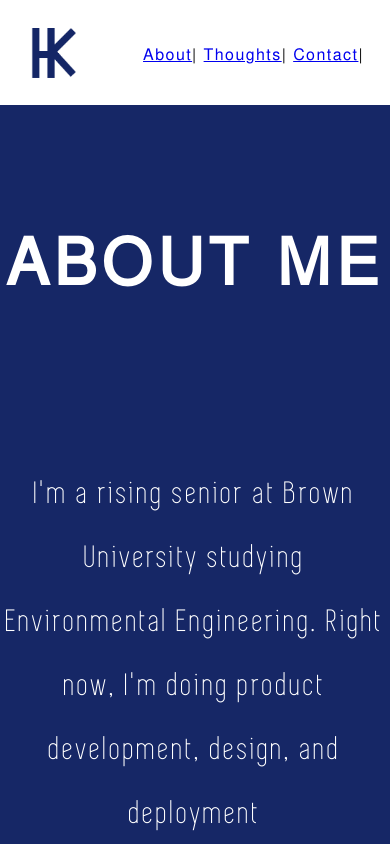
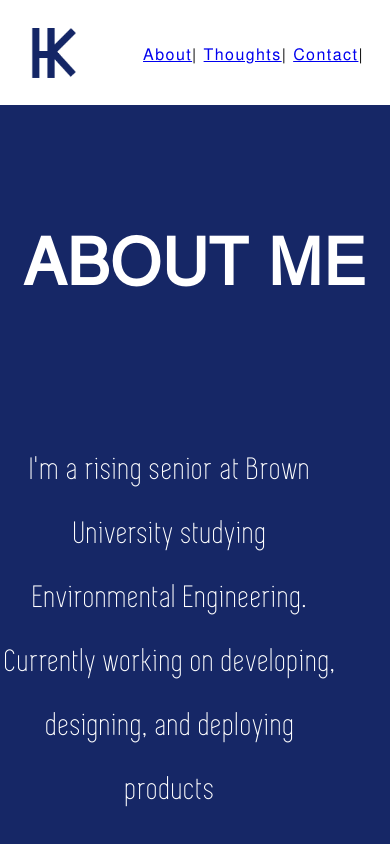
Before and after one commit to hkuwana/personalsitevue, a Vue app: page / in a window 390 px wide. Shown: the top 844 px of the page. Built offline with nearby package versions, Linux system fonts and the light colour scheme.

Commit message:
homepage mobile

```diff
--- a/public/index.html
+++ b/public/index.html
@@ -68,12 +68,12 @@
                 api_host: "https://app.posthog.com",
             });
         </script>
-        <title><%= htmlWebpackPlugin.options.title %></title>
+        <title>Hiro Kuwana</title>
     </head>
     <body>
         <noscript>
             <strong
-                >We're sorry but <%= htmlWebpackPlugin.options.title %> doesn't
+                >We're sorry but Hiro Kuwana's personal site doesn't
                 work properly without JavaScript enabled. Please enable it to
                 continue.</strong
             >
--- a/src/App.vue
+++ b/src/App.vue
@@ -72,20 +72,19 @@ export default {
   // align-items: center
   text-align: center
   font-family: var(--fontNimbusSanLReg)
-  letter-spacing: .09em
+  letter-spacing: .09rem
 
 p
   font-family: var(--fontSimplifica)
-  letter-spacing: .09em
+  letter-spacing: .09rem
 
 #mainpage
   text-align: center
-  bottom: 0
+  min-height: 100vh
 html, body
-  width: 100%
-  height: 100%
   margin: 0
   padding: 0
+
 
 body
   -webkit-font-smoothing: antialiased
--- a/src/components/layouts/Footer.vue
+++ b/src/components/layouts/Footer.vue
@@ -1,7 +1,6 @@
 <template>
     <section class="footer">
         <h1 id="catch">Want to chat?</h1>
-        <h2 id="mobile-catch">Want to talk?</h2>
         <ul class="imageLinks">
             <div class="logo-list">
                 <a
@@ -61,8 +60,6 @@ export default {
 @media only screen and (min-width: var(--breakpointTablet))
     #catch
         display: block
-    #mobile-catch
-        display: none
         .view-container
         width: 100%
         margin-left: 0
--- a/src/components/layouts/Header.vue
+++ b/src/components/layouts/Header.vue
@@ -53,8 +53,4 @@ export default {
     color: var(--colorRoyalDarkBlue)
 
 
-@media (min-width: var(--breakpointDesktopSmall))
-.container
-    justify-content: space-between
-
 </style>
--- a/src/views/Blog.vue
+++ b/src/views/Blog.vue
@@ -1,5 +1,6 @@
 <template>
     <div>
+        <h1>Working on it</h1>
         <p>This will be my blog page. If you're rading this, it means this is still under construction</p>
     </div>
 </template>
--- a/src/views/Home.vue
+++ b/src/views/Home.vue
@@ -2,7 +2,7 @@
     <div class="home">
         <div class="top-section">
             <div class="spacing"></div>
-            <div>
+            <div class="self-photo">
                 <img src="../assets/quora-photo.png" alt="self-photo" class="quora-photo" />
             </div>
         </div>
@@ -12,7 +12,7 @@
                 <h1>About me</h1>
             </div>
             <div class="information">
-                <p>I'm a rising senior at Brown University studying Environmental Engineering. Right now, I'm doing product development, design, and deployment</p>
+                <p>I'm a rising senior at Brown University studying Environmental Engineering. Currently working on developing, designing, and deploying products</p>
             </div>
             <div class="spacing"></div>
         </div>
@@ -64,10 +64,14 @@
             </div>
             <div>
                 <ul class="list writing-links">
-					<a target="_blank" rel="noopener noreferrer" href="https://www.quora.com/profile/Hiro-Kuwana">
+                    <a
+                        target="_blank"
+                        rel="noopener noreferrer"
+                        href="https://www.quora.com/profile/Hiro-Kuwana"
+                    >
                         <p>Quora</p>
                     </a>
-					<router-link class ="blog" to="/blog">Blog-Posts</router-link>|
+                    <router-link class="blog" to="/blog">Blog-Posts</router-link>|
                 </ul>
             </div>
             <div class="spacing"></div>
@@ -87,14 +91,17 @@ p
     font-size: 2em
     line-height: 2em
     font-weight: 300
-
+    margin: 0 3rem 3rem 0
 .home
     align-items: center
 
+.self-photo
+    margin: 0 0 0 0
+
 .top-section
-	height: 80vh
+    max-height: 660px
     top: 0
-	background: black
+    background: var(--colorCream)
     display: none
 
 .scroll-to-section
@@ -132,13 +139,13 @@ p
 .list li, a
     color: inherit
     font-family: var(--fontSimplifica)
-	letter-spacing: .09em
-	font-size: 2em
-	line-height: 2em
+    letter-spacing: .09rem
+    font-size: 2rem
+    line-height: 2rem
     list-style: none
 .blog
-	font-size: 3em
-
+    font-size: 3rem
+    display: none
 
 @media only screen and (min-width: 800px)
     .top-section
@@ -159,5 +166,4 @@ p
         display: inline-grid
     .header
         padding-top: 25vh
-
 </style>
```
Lines whose indentation alone changed are shown as unchanged.
